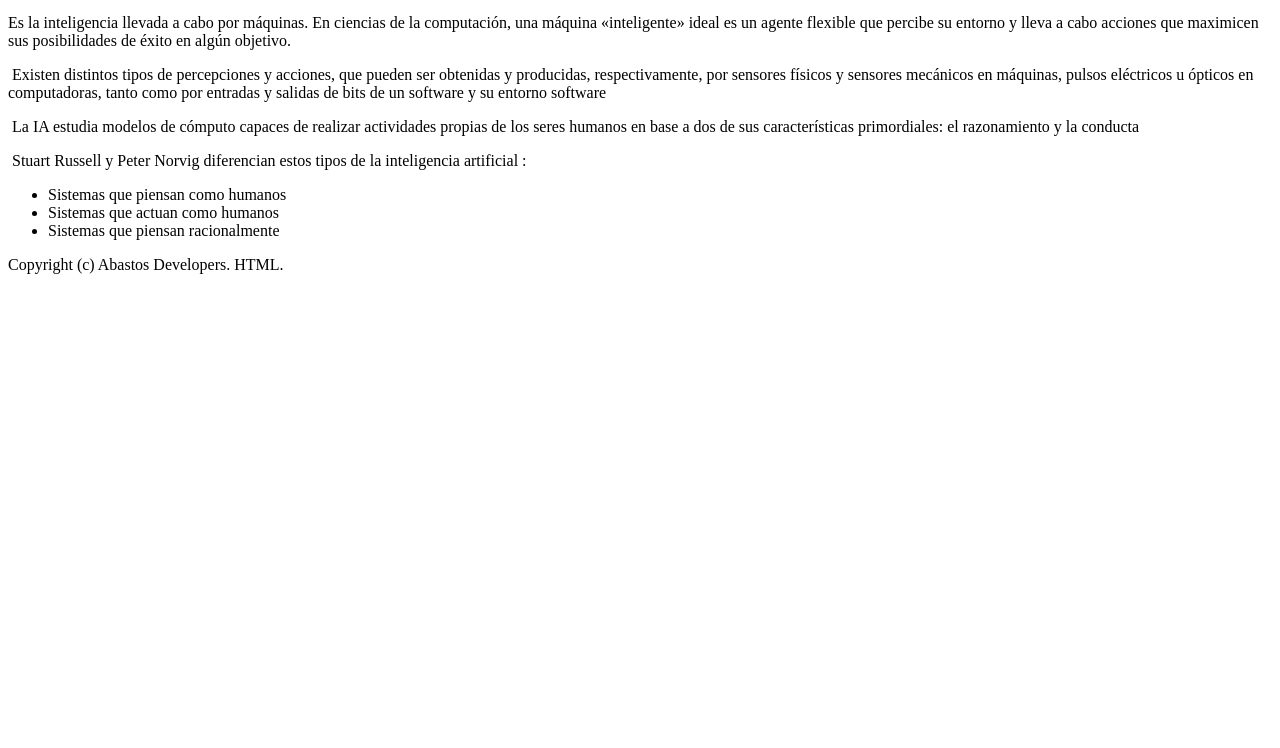
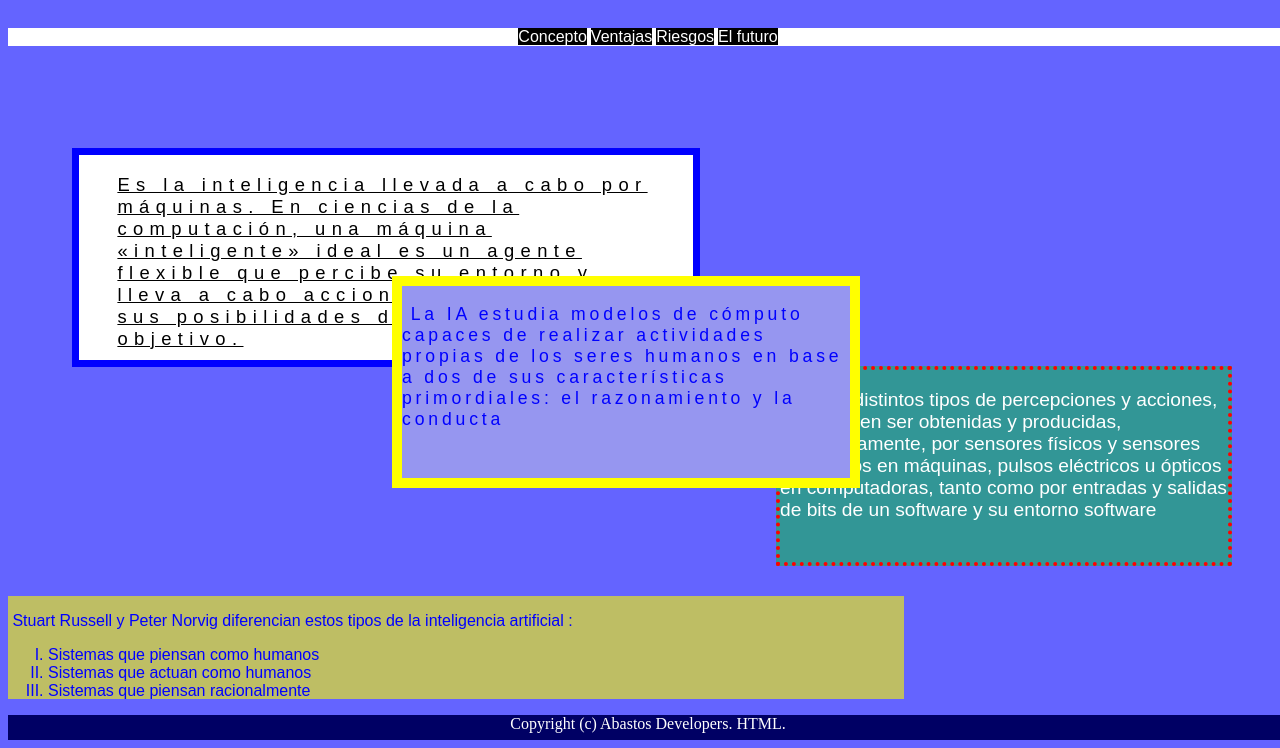
Before and after one commit to may-sudo/LMI25may, a plain HTML site: page index.html in a window 1280 px wide. Shown: the part 100-848 px from the top of the page. Before the commit the page ends 800 px from the top, so only its background shows below. Drawn offline with Linux system fonts and the light colour scheme.

Commit message:
Update index.html

```diff
--- a/index.html
+++ b/index.html
@@ -3,7 +3,7 @@
   <head>
     <meta charset="utf-8">
     <title></title>
-    <link rel="stylesheet" href="estilo_jaime.css">
+    <link rel="stylesheet" href="estilo.css">
   </head>
   <body>
     <header>
```
